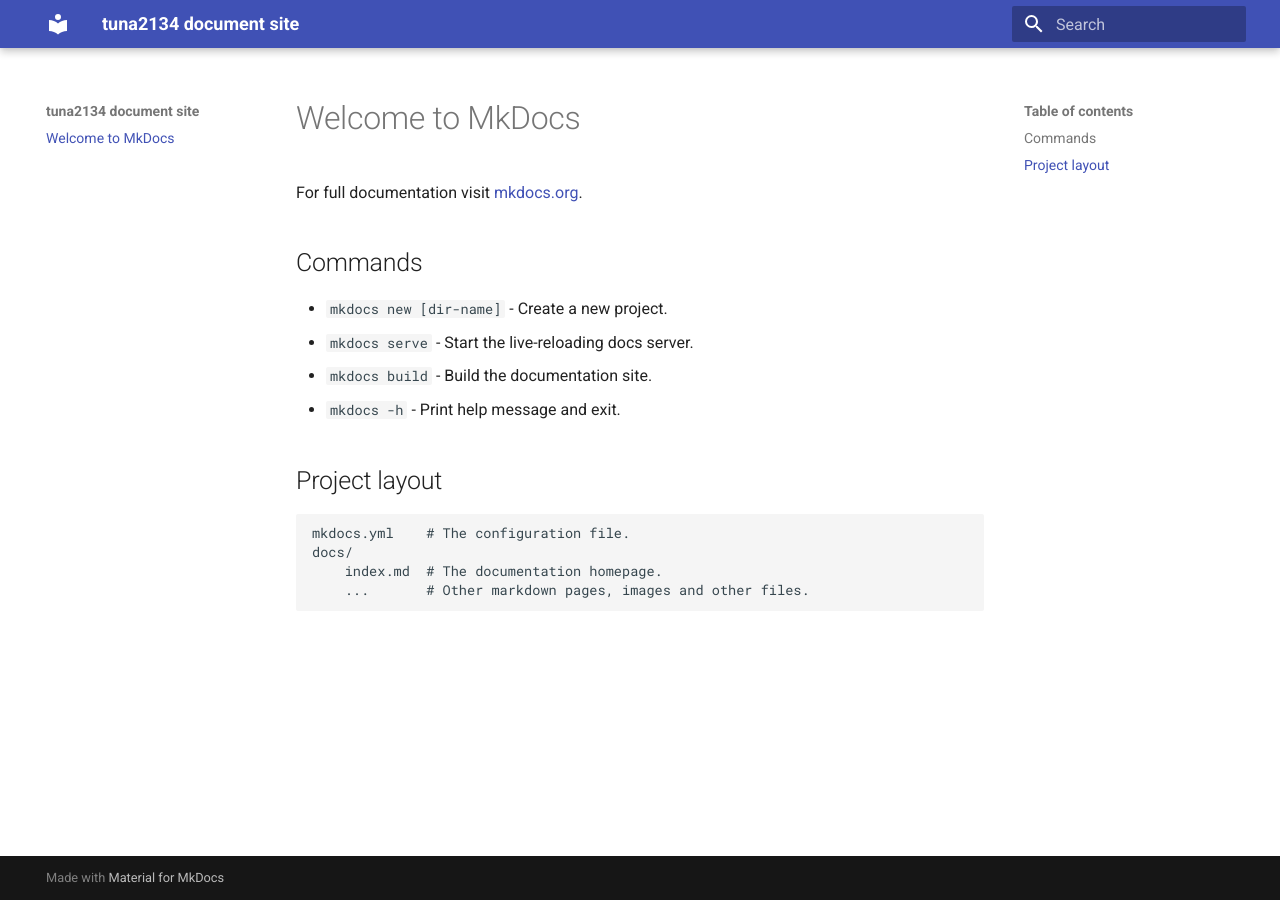
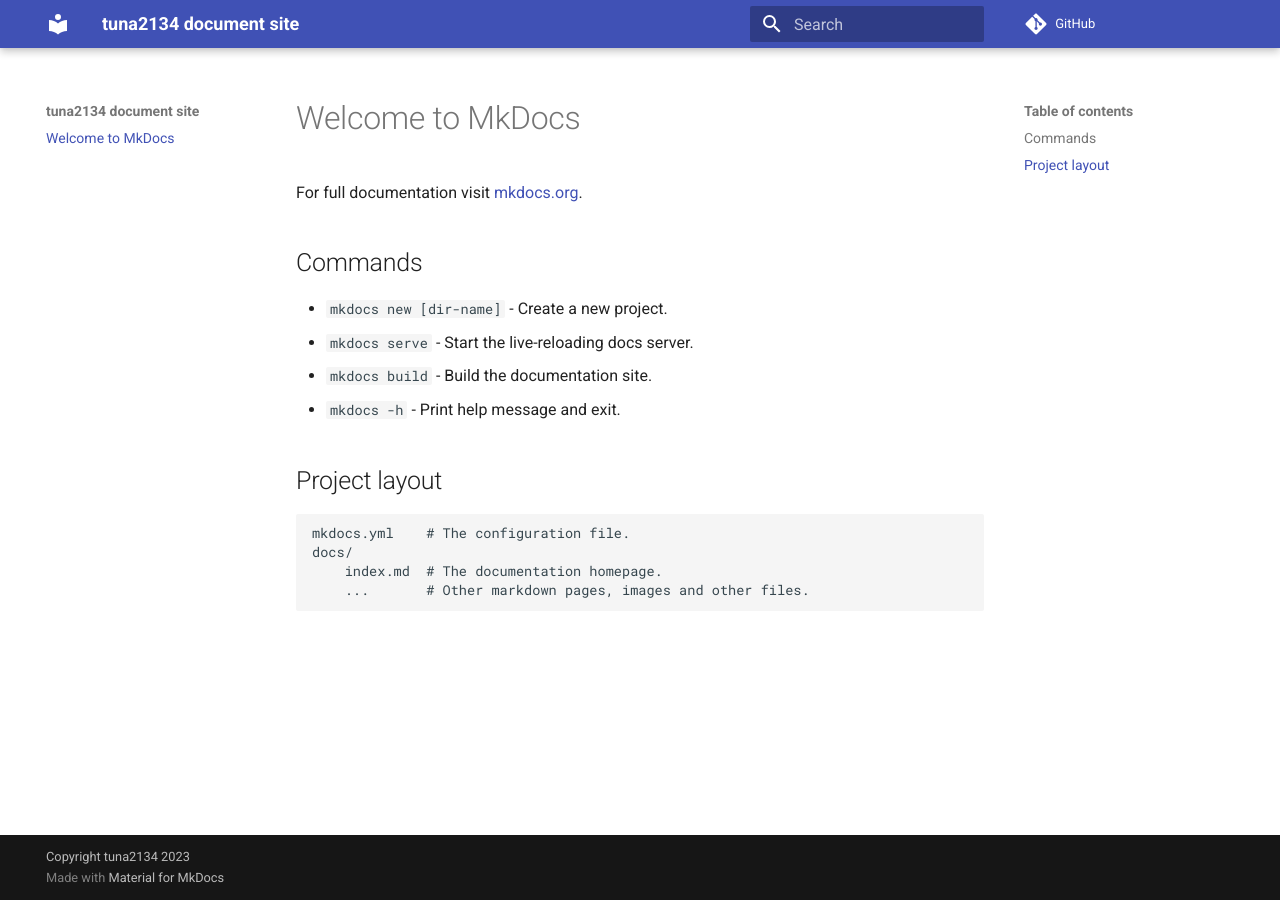
Before and after one commit to tuna2134/docs, an MkDocs documentation site: the page built from docs/index.md, in a window 1280 px wide. Built offline with MkDocs 1.6.1 and Material for MkDocs 9.7.7, drawn with Linux system fonts in a browser that asks for light colours; comment, search, counter and statistics services are not loaded.

Commit message:
Update mkdocs.yml

```diff
--- a/mkdocs.yml
+++ b/mkdocs.yml
@@ -1,6 +1,10 @@
 site_name: tuna2134 document site
 site_url: https://docs.tuna2134.dev
+site_author: tuna2134
+site_description: My document site
+copyright: Copyright tuna2134 2023
 
+repo_url: https://github.com/tuna2134/docs
 
 theme:
   name: material
```
